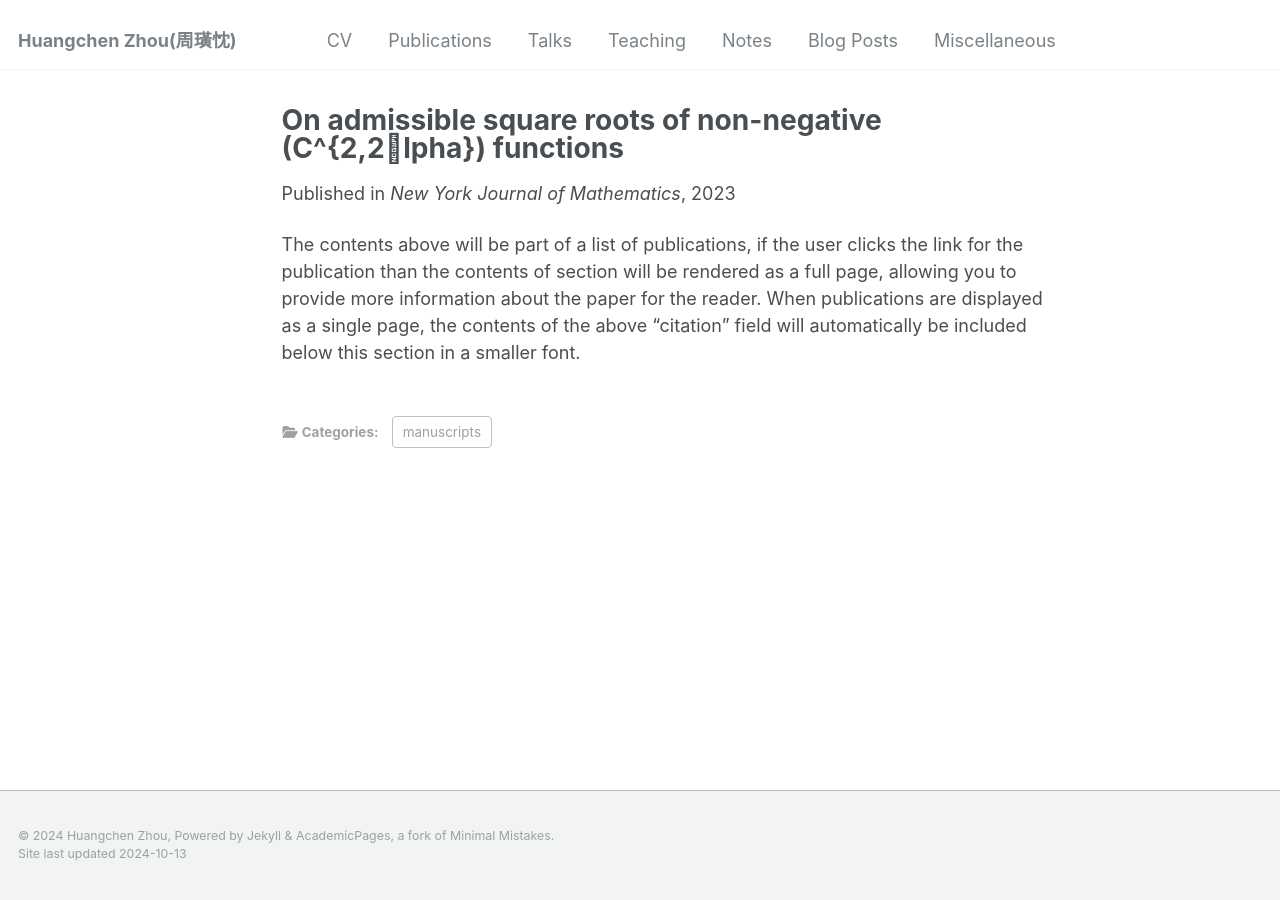
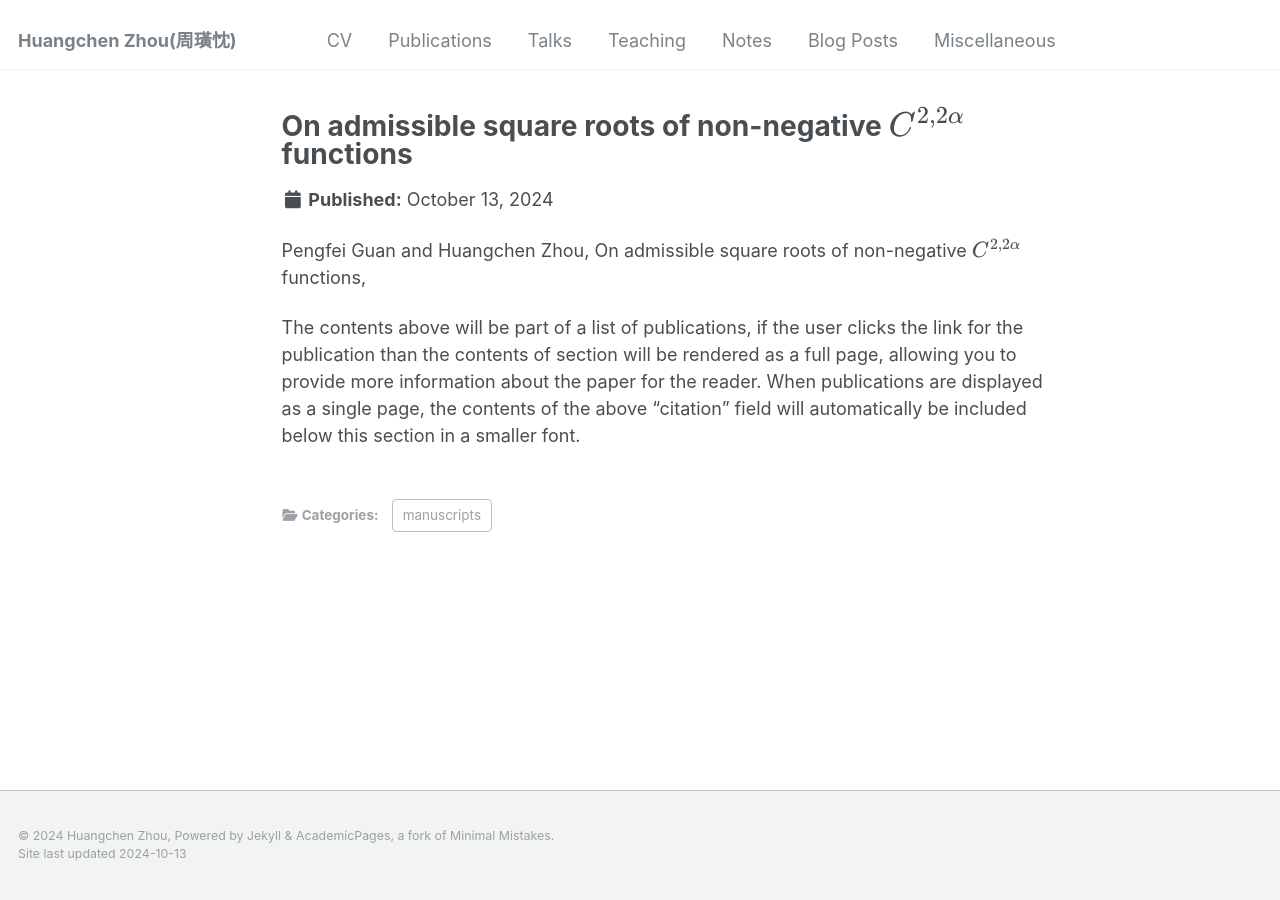
Before and after one commit to zhc515/zhc515.github.io, a Jekyll site: the page built from _publications/C22alpha.md, in a window 1280 px wide. Built offline with Jekyll 4.4.1, drawn with Linux system fonts in a browser that asks for light colours.

Commit message:
Update C22alpha.md

```diff
--- a/_publications/C22alpha.md
+++ b/_publications/C22alpha.md
@@ -1,13 +1,13 @@
 ---
-title: "On admissible square roots of non-negative \\(C^{2,2\alpha}\\) functions"
+title: 'On admissible square roots of non-negative \\(C^{2,2\alpha}\\) functions'
+author: Pengfei Guan, Huangchen Zhou
 collection: publications
 category: manuscripts
 permalink: /publication/c22alpha
-excerpt: 'We establish a necessary and sufficient condition for \\(C^{1,\alpha}\\) regularity of the admissible square root of a non-negative \\(C
-{2,2\alpha}\\) function.'
-date: 2023-09-01
-venue: 'New York Journal of Mathematics'
 paperurl: 'https://nyjm.albany.edu/j/2023/29-39p.pdf'
 ---
 
+Pengfei Guan and Huangchen Zhou, On admissible square roots of non-negative \\(C^{2,2\alpha}\\) functions,
+
+
 The contents above will be part of a list of publications, if the user clicks the link for the publication than the contents of section will be rendered as a full page, allowing you to provide more information about the paper for the reader. When publications are displayed as a single page, the contents of the above "citation" field will automatically be included below this section in a smaller font.
```
